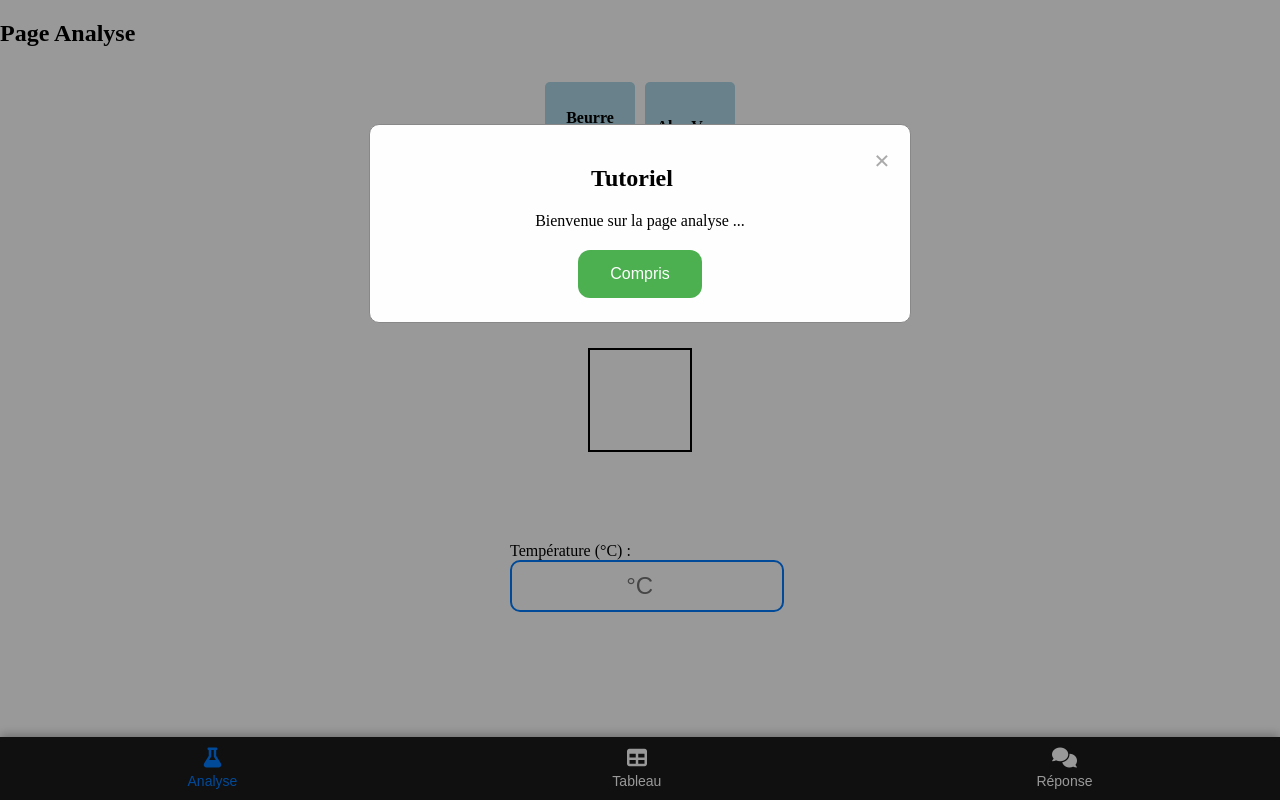
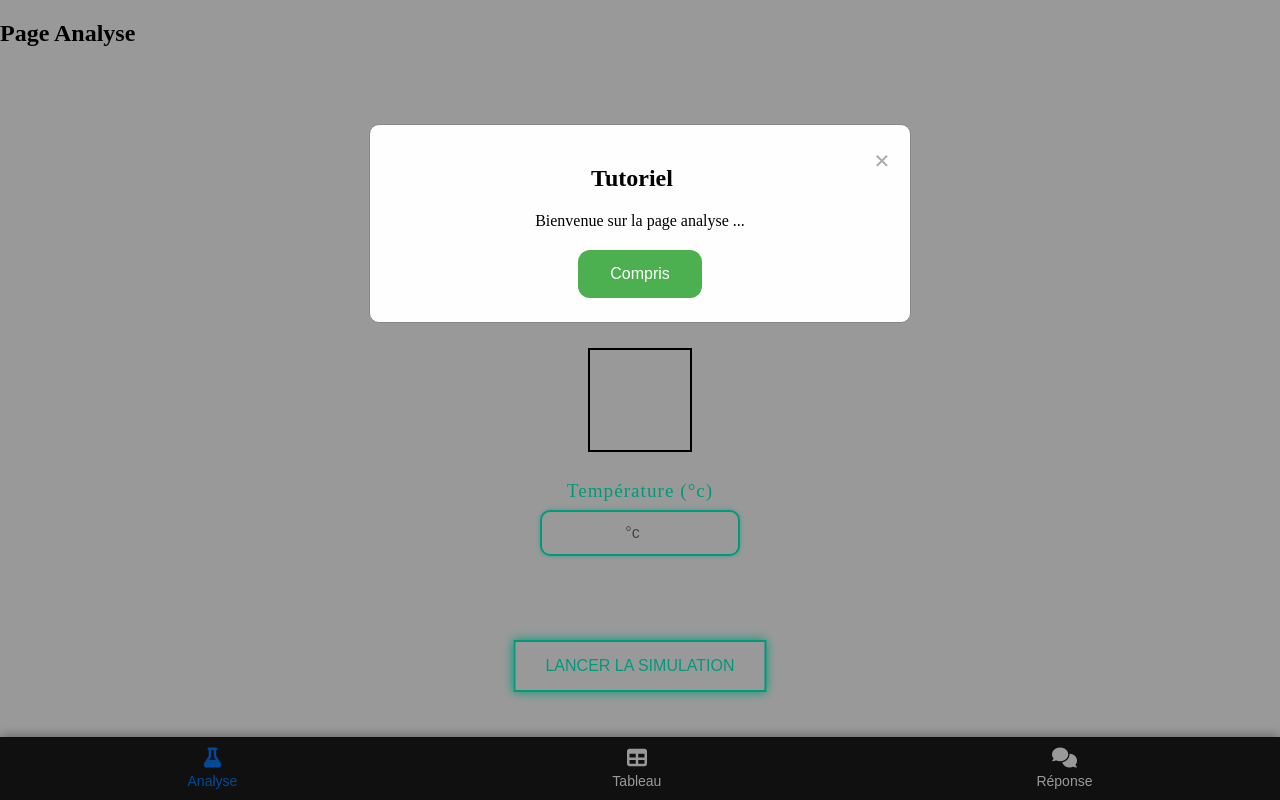
Before and after one commit to hild365/CREACOSM-Frontend, an Angular app: page /analyse in a window 1280 px wide. Built offline with nearby package versions, Linux system fonts and the light colour scheme.

Commit message:
ajout de css et bouton de simulation fonctionnel

```diff
--- a/src/app/analyse/analyse.component.html
+++ b/src/app/analyse/analyse.component.html
@@ -20,5 +20,6 @@
 <app-fenetre-tuto [display]="displayModal" [tutorialContent]="tutorialContent"></app-fenetre-tuto>
 <div class="analyse-components">
     <app-drag-and-drop-item></app-drag-and-drop-item>
-    <app-number-selector></app-number-selector>
+    <app-number-selector [options]="etapeOptions"></app-number-selector>
+    <button (click)="simulate()" class="submit-button">Lancer la simulation</button>
 </div>
--- a/src/app/analyse/analyse.component.scss
+++ b/src/app/analyse/analyse.component.scss
@@ -15,7 +15,7 @@
     box-shadow: 0 -2px 10px rgba(0, 0, 0, 0.3);
 }
 
-.navbar button {
+.navbar > button {
     background: none;
     border: none;
     color: #fff;
@@ -27,37 +27,63 @@
     transition: color 0.3s;
 }
 
-.navbar button i {
+.navbar > button i {
     font-size: 20px;
     margin-bottom: 5px;
 }
 
-.navbar button.active {
+.navbar > button.active {
     color: #007bff;
 }
 
-.navbar button:hover {
+.navbar > button:hover {
     color: #007bff;
 }
 
 /* Responsive styles */
 @media (max-width: 600px) {
-    .navbar button {
+    .navbar > button {
         font-size: 12px;
     }
 
-    .navbar button i {
+    .navbar > button i {
         font-size: 18px;
     }
 }
-.analyse-components {
-    display: flex;
-    flex-direction: column; /* Aligne les éléments en colonne */
-    align-items: center; /* Centre les éléments horizontalement */
-    gap: 15px; /* Ajoute un espacement entre les éléments */
-    width: 100%; /* Pour s'assurer que le conteneur prend toute la largeur */
-}
+
 app-drag-and-drop-item {
     width: 100%;
     margin-top : 400px
 }
+
+.submit-button {
+  position: absolute;
+  top: 80%;
+  left: 50%;
+  transform: translateX(-50%);
+  padding: 15px 30px;
+  font-size: 1rem;
+  border: 2px solid #00ffcc;
+  background: transparent;
+  color: #00ffcc;
+  cursor: pointer;
+  text-transform: uppercase;
+  transition: 0.3s;
+  box-shadow: 0 0 10px #00ffcc;
+
+}
+
+
+.submit-button:hover {
+  background: #00ffcc;
+  color: #000;
+  box-shadow: 0 0 20px #00ffff;
+  animation: buttonGlitch 0.5s infinite alternate;
+}
+
+.submit-button:focus {
+  outline: none;
+  background: #00ffcc;
+  color: #000;
+  box-shadow: 0 0 20px #00ffff;
+}
--- a/src/app/analyse/analyse.component.ts
+++ b/src/app/analyse/analyse.component.ts
@@ -1,9 +1,10 @@
-import { Component, OnInit } from '@angular/core';
+import { Component, OnInit, ViewChild } from '@angular/core';
 import { Router } from '@angular/router';
 import { FenetreTutoComponent } from "../fenetre-tuto/fenetre-tuto.component";
 import { LocalStorageService } from '../services/local-storage.service';
 import { DragAndDropItemComponent } from "./drag-and-drop-item/drag-and-drop-item.component";
 import { NumberSelectorComponent } from './number-selector/number-selector.component';
+import { SelectorOptions } from './models/selector-options';
 
 @Component({
   selector: 'app-analyse',
@@ -15,6 +16,19 @@ export class AnalyseComponent implements OnInit {
   ongletCourant: string = 'analyse';
   displayModal: boolean = false;
   tutorialContent: string = 'Bienvenue sur la page analyse ...';
+  @ViewChild(DragAndDropItemComponent) dnd!: DragAndDropItemComponent;
+  @ViewChild(NumberSelectorComponent) numberSelector!: NumberSelectorComponent;
+
+
+  //cela sera rempli dynamiquement au fur et a mesure de la completion de chaque étapes (temperature, lumiere, ph)
+  etapeOptions: SelectorOptions={
+    label:'Température (°c)',
+    id: 'temperature',
+    min: -50,
+    max: 100,
+    step: 1,
+    placeholder: "°c"
+  }
 
 
 
@@ -33,4 +47,21 @@ export class AnalyseComponent implements OnInit {
     this.router.navigate([`/${page}`]);
   }
 
+  testTypes = ['temperature', 'lumiere', 'pH'];
+  currentTestIndex = 0;
+  currentTestType = this.testTypes[this.currentTestIndex];
+
+  simulate(){
+    const valueTest =this.numberSelector.getValue();
+    const itemList=this.dnd.getList()
+    if (itemList.length === 0) {
+      console.log('Veuillez ajouter des éléments à analyser');
+      return;
+    }
+    if (valueTest === null || Number.isNaN(valueTest)) {
+      console.log('Veuillez renseigner la valeur du test');
+      return;
+    }
+    console.log(`Simulation du test ${this.currentTestType} avec la valeur ${valueTest} et les éléments ${itemList}`);
+  }
 }
--- a/src/app/analyse/drag-and-drop-item/drag-and-drop-item.component.scss
+++ b/src/app/analyse/drag-and-drop-item/drag-and-drop-item.component.scss
@@ -5,7 +5,7 @@
 
   .items-list {
     position: absolute;
-    top: 0;
+    top: 10%;
     left: 50%;
     transform: translateX(-50%);
     justify-content: center;
--- a/src/app/analyse/drag-and-drop-item/drag-and-drop-item.component.ts
+++ b/src/app/analyse/drag-and-drop-item/drag-and-drop-item.component.ts
@@ -8,8 +8,11 @@ import { CdkDragDrop, DragDropModule, moveItemInArray, transferArrayItem } from
   styleUrl: './drag-and-drop-item.component.scss'
 })
 export class DragAndDropItemComponent {
-  items=["Beurre karité", "Aloe Vera"]
+  items=["Beurre de karité", "Aloe Vera", "Extrait de fleurs"]
   test: string[]=[]
+  getList(){
+    return this.test;
+  }
   canDrop = () => this.test.length < 1;
   drop(event: CdkDragDrop<string[]>){
     if (!event.previousContainer || !event.container) return;
--- /dev/null
+++ b/src/app/analyse/models/selector-options.ts
@@ -0,0 +1,8 @@
+export interface SelectorOptions {
+  label: string;
+  id: string;
+  min: number;
+  max: number;
+  step: number;
+  placeholder: string;
+}
--- a/src/app/analyse/number-selector/number-selector.component.html
+++ b/src/app/analyse/number-selector/number-selector.component.html
@@ -1,2 +1,5 @@
-<label for="temperature">Température (°C) :</label>
-<input id="temperature" type="number" step="0.1" min="-50" max="100" class="temp-input" placeholder="°C">
+<div class="test-input-label">
+  <label for="temperature">{{options.label}}</label>
+  <input #numberInput [id]="options.id" type="number" [step]="options.step" [min]="options.min" [max]="options.max" [placeholder]="options.placeholder" (input)="onValueChange($event)" class="test-input" >
+
+</div>
--- a/src/app/analyse/number-selector/number-selector.component.scss
+++ b/src/app/analyse/number-selector/number-selector.component.scss
@@ -1,14 +1,41 @@
-.temp-input {
-    width: 100%;
-    max-width: 250px;
+.test-input {
+    width: 80%;
     font-size: 1.5rem; /* Rend les chiffres plus gros */
     padding: 10px;
     text-align: center; /* Centre le texte */
-    border: 2px solid #007bff;
+    padding: 12px 18px;
+    font-size: 1rem;
+    font-family: 'Arial', sans-serif;
+    border: 2px solid #00ffcc;
+    background: transparent;
+    color: #00ffcc;
     border-radius: 10px;
     outline: none;
+    box-shadow: 0 0 5px rgba(0, 255, 204, 0.5);
+    transition: 0.3s ease; /* Pour une transition fluide */
+  }
+  .test-input-label{
+    position: absolute;
+    top: 60%;
+    left: 50%;
+    transform: translateX(-50%);
+    display:flex;
+    flex-direction: column;
+    justify-content: center;
+    align-items: center;
+    width: 200px;
   }
 
   .temp-input:focus {
     border-color: #0056b3;
   }
+
+
+.test-input-label label {
+  font-size: 1.2rem;
+  color: #00ffcc;
+  margin-bottom: 8px;
+
+  text-align: center;
+  letter-spacing: 1px;
+}
--- a/src/app/analyse/number-selector/number-selector.component.ts
+++ b/src/app/analyse/number-selector/number-selector.component.ts
@@ -1,4 +1,5 @@
-import { Component } from '@angular/core';
+import { Component, Input, ViewChild, ElementRef } from '@angular/core';
+import { SelectorOptions } from '../models/selector-options';
 
 @Component({
   selector: 'app-number-selector',
@@ -7,5 +8,14 @@ import { Component } from '@angular/core';
   styleUrl: './number-selector.component.scss'
 })
 export class NumberSelectorComponent {
+  @Input() options!: SelectorOptions
+  @ViewChild('numberInput') numberInputRef!: ElementRef;
 
+  onValueChange(event: Event) {
+    const newValue = (event.target as HTMLInputElement).valueAsNumber;
+    this.numberInputRef.nativeElement.value = newValue;
+  }
+  getValue(){
+    return this.numberInputRef.nativeElement.valueAsNumber;
+  }
 }
```
Also changed, not shown: src/app/analyse/drag-and-drop-item/drag-and-drop-item.component.html (line endings or trailing spaces).
